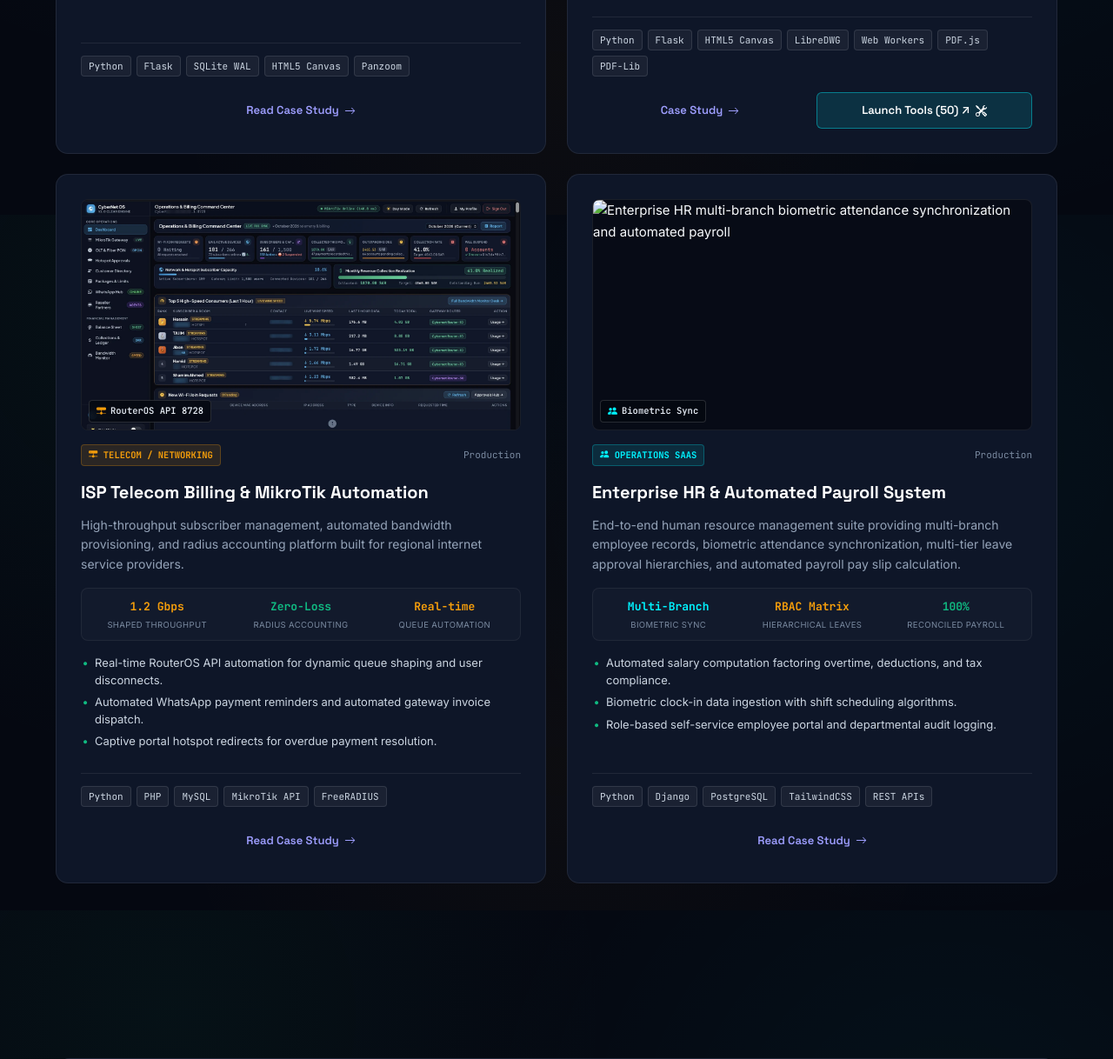
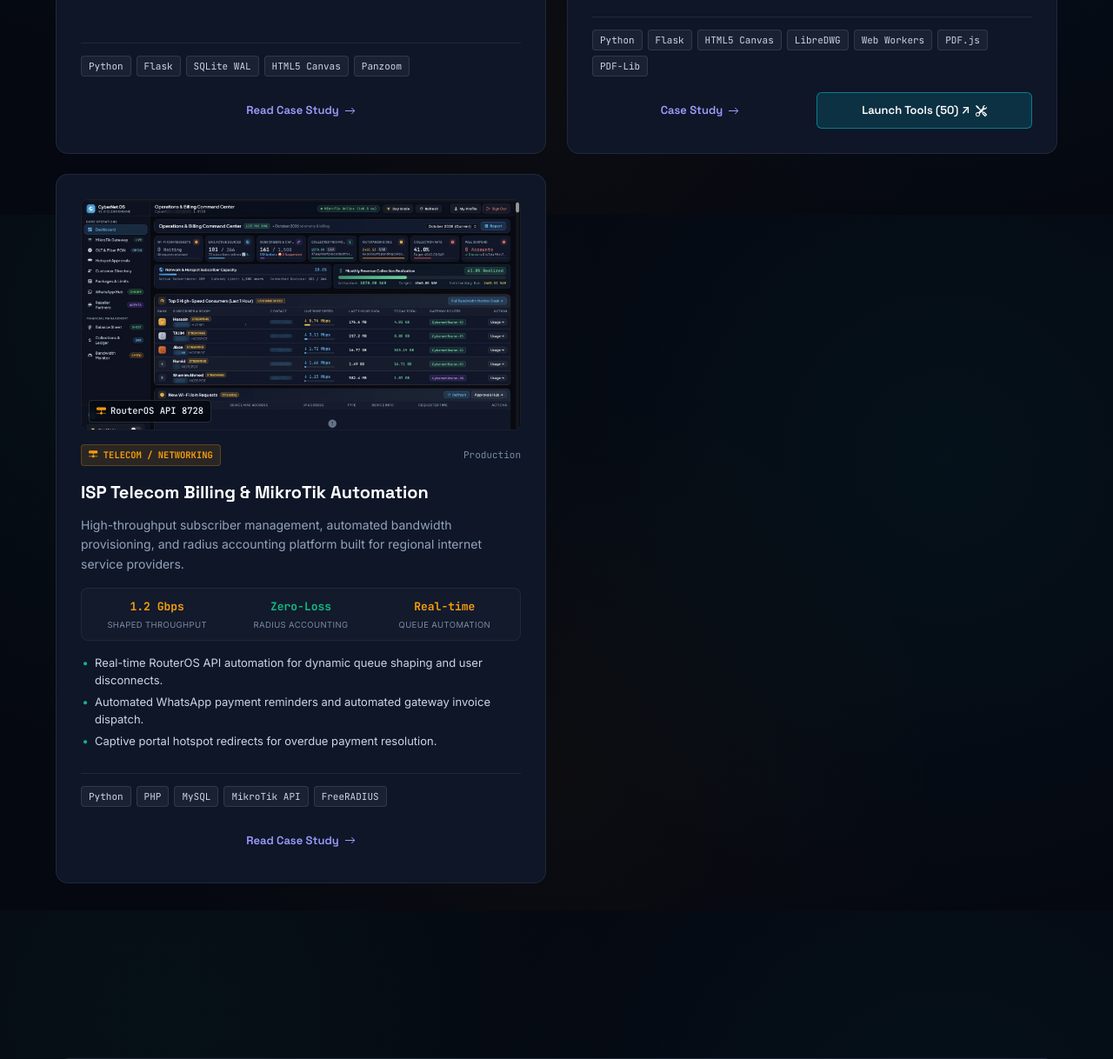
Before and after one commit to ShajjadKhan/p-portfolio, a Flask app: page / in a window 1280 px wide. Shown: the part 4553-5771 px from the top of the page at 87% size. Run offline with Flask 3, Linux system fonts and the light colour scheme; some libraries are stand-ins or nearby versions.

Commit message:
Remove Enterprise HR & Automated Payroll showcase and case study

```diff
--- a/case_studies.py
+++ b/case_studies.py
@@ -96,29 +96,6 @@ CASE_STUDIES = [
         ],
         "live_url": None,
         "featured": False
-    },
-    {
-        "slug": "hr",
-        "title": "Enterprise Multi-Branch HR & Biometric Automated Payroll System",
-        "short_title": "Enterprise HR & Automated Payroll",
-        "category": "Enterprise Systems",
-        "status": "Production",
-        "year": "2025–2026",
-        "tagline": "Multi-location human resource platform integrating biometric hardware clocks, hierarchical leave approval chains, and automated payroll pay slips.",
-        "client_profile": "Multi-branch commercial corporations and regional hospitality groups.",
-        "role": "Backend Engineer & Architect",
-        "metrics": [
-            {"val": "Multi-Branch", "label": "Biometric Hardware Sync"},
-            {"val": "Automated", "label": "Monthly Payroll Generation"},
-            {"val": "Hierarchical", "label": "Leave Approval Workflows"},
-            {"val": "Instant", "label": "PDF Pay Slip Dispatch"}
-        ],
-        "tech_stack": [
-            "Python", "Django", "PostgreSQL", "TailwindCSS",
-            "ZKTeco API", "Celery", "Linux"
-        ],
-        "live_url": None,
-        "featured": False
     }
 ]
 
--- a/templates/index.html
+++ b/templates/index.html
@@ -643,62 +643,6 @@
                             </a>
                         </div>
                     </div>
-
-                    <!-- Project 4: Enterprise HR & Payroll SaaS -->
-                    <div class="project-card">
-                        <div class="project-visual-wrap">
-                            <img src="{{ url_for('static', filename='images/projects/enterprise-hr-preview.svg') }}"
-                                 alt="Enterprise HR multi-branch biometric attendance synchronization and automated payroll"
-                                 class="project-visual-img"
-                                 width="800" height="420"
-                                 loading="lazy" decoding="async">
-                            <div class="project-visual-overlay">
-                                <span class="project-metric-pill"><svg class="bi-icon text-cyan" aria-hidden="true" focusable="false"><use href="#bi-people-fill"></use></svg> Biometric Sync</span>
-                            </div>
-                        </div>
-                        <div class="project-header">
-                            <div class="project-badge bg-cyan-subtle text-cyan"><svg class="bi-icon" aria-hidden="true" focusable="false"><use href="#bi-people-fill"></use></svg> OPERATIONS SAAS</div>
-                            <span class="project-year">Production</span>
-                        </div>
-                        <h3 class="project-title">Enterprise HR &amp; Automated Payroll System</h3>
-                        <p class="project-summary">
-                            End-to-end human resource management suite providing multi-branch employee records, biometric attendance synchronization, multi-tier leave approval hierarchies, and automated payroll pay slip calculation.
-                        </p>
-
-                        <div class="project-outcome-strip">
-                            <div class="project-outcome-item">
-                                <span class="outcome-val text-cyan">Multi-Branch</span>
-                                <span class="outcome-label">Biometric Sync</span>
-                            </div>
-                            <div class="project-outcome-item">
-                                <span class="outcome-val text-gold">RBAC Matrix</span>
-                                <span class="outcome-label">Hierarchical Leaves</span>
-                            </div>
-                            <div class="project-outcome-item">
-                                <span class="outcome-val text-emerald">100%</span>
-                                <span class="outcome-label">Reconciled Payroll</span>
-                            </div>
-                        </div>
-
-                        <ul class="project-highlights">
-                            <li>Automated salary computation factoring overtime, deductions, and tax compliance.</li>
-                            <li>Biometric clock-in data ingestion with shift scheduling algorithms.</li>
-                            <li>Role-based self-service employee portal and departmental audit logging.</li>
-                        </ul>
-                        <div class="project-tech-stack">
-                            <span class="tech-pill">Python</span>
-                            <span class="tech-pill">Django</span>
-                            <span class="tech-pill">PostgreSQL</span>
-                            <span class="tech-pill">TailwindCSS</span>
-                            <span class="tech-pill">REST APIs</span>
-                        </div>
-                        <div class="project-card-actions">
-                            <a href="/work/hr" class="btn btn-outline-sm btn-project-action">
-                                <span>Read Case Study</span>
-                                <svg class="bi-icon" aria-hidden="true" focusable="false"><use href="#bi-arrow-right"></use></svg>
-                            </a>
-                        </div>
-                    </div>
                 </div>
             </div>
         </section>
```
Also changed, not shown: templates/work/studies/hr.html (deleted, +0 -19 lines), README.md, static/images/projects/enterprise-hr-preview.svg (deleted).
